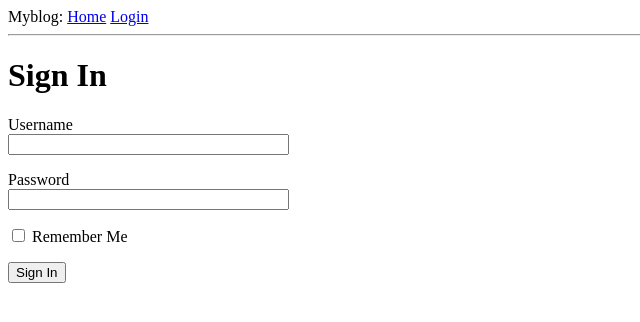
After one commit to WangYang525/copyFromMegaTurorial, a Flask app: page /login in a window 1280 px wide. The commit adds this page. Shown: the top 322 px of the page, without its empty margins (0-640 px from the left). Run offline with Flask 2, Linux system fonts and the light colour scheme.

Commit message:
Chapter3: Web Forms.

```diff
--- a/app/__init__.py
+++ b/app/__init__.py
@@ -1,5 +1,7 @@
 from flask import Flask
+from config import Config
 
 app = Flask(__name__)
+app.config.from_object(Config)
 
 from app import routes
--- /dev/null
+++ b/app/forms.py
@@ -0,0 +1,9 @@
+from flask_wtf import FlaskForm
+from wtforms import StringField, PasswordField, BooleanField, SubmitField
+from wtforms.validators import DataRequired
+
+class LoginForm(FlaskForm):
+	username = StringField('Username', validators=[DataRequired()])
+	password = StringField('Password', validators=[DataRequired()])
+	remember_me = BooleanField('Remember Me')
+	submit = SubmitField('Sign In')
--- a/app/routes.py
+++ b/app/routes.py
@@ -1,5 +1,6 @@
 from app import app
-from flask import render_template
+from flask import render_template, flash, redirect, url_for
+from app.forms import LoginForm
 
 @app.route('/')
 @app.route('/index')
@@ -16,3 +17,12 @@ def index():
 		}
 	]
 	return render_template('index.html', title='Home', user=user, posts=posts)
+
+@app.route('/login', methods=['GET', 'POST'])
+def login():
+	form = LoginForm()
+	if form.validate_on_submit():
+		flash('Login request for user {}, remember_me={}'.format(
+			form.username.data, form.remember_me.data))
+		return redirect(url_for('index'))
+	return render_template('login.html', title='Sign In', form=form)
--- a/app/templates/base.html
+++ b/app/templates/base.html
@@ -8,8 +8,21 @@
 	{% endif %}
 </head>
 <body>
-	<div>Myblog: <a href="/index">Home</a></div>
+	<div>
+		Myblog:
+		<a href="{{ url_for('index') }}">Home</a>
+		<a href="{{ url_for('login') }}">Login</a>
+	</div>
 	<hr>
+	{% with messages = get_flashed_messages() %}
+	{% if messages %}
+	<ul>
+		{% for message in messages %}
+		<li>{{ message }}</li>
+		{% endfor %}
+	</ul>
+	{% endif %}
+	{% endwith %}
 	{% block content %}
 	{% endblock %}
 </body>
--- /dev/null
+++ b/app/templates/login.html
@@ -0,0 +1,29 @@
+{% extends "base.html" %}
+
+{% block content %}
+	<h1>Sign In</h1>
+	<form action="" method="post" novalidate>
+		{{ form.hidden_tag() }}
+		<p>
+			{{ form.username.label }}<br>
+			{{ form.username(size=32) }}
+			{% for error in form.username.errors %}
+			<span style="color: red;">[{{ error }}]</span>
+			{% endfor %}
+		</p>
+		<p>
+			{{ form.password.label }}<br>
+			{{ form.password(size=32) }}
+			{% for error in form.password.errors %}
+			<span style="color: red;">[{{ error }}]</span>
+			{% endfor %}
+		</p>
+		<p>
+			{{ form.remember_me() }}
+			{{ form.remember_me.label }}
+		</p>
+		<p>
+			{{ form.submit() }}
+		</p>
+	</form>
+{% endblock %}
--- /dev/null
+++ b/config.py
@@ -0,0 +1,4 @@
+import os
+
+class Config(object):
+	SECRET_KEY = os.environ.get('SECRET_KEY') or 'you-will-never-guess'
```
